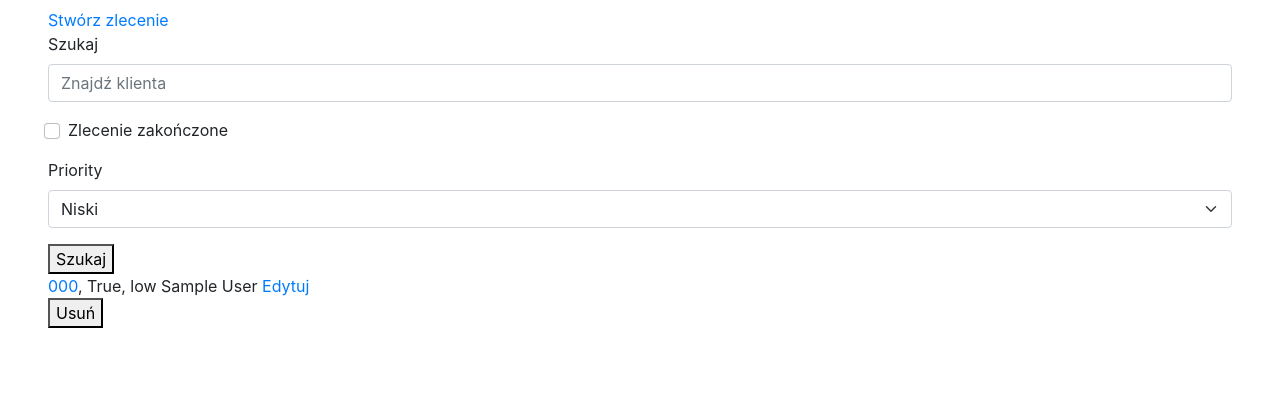
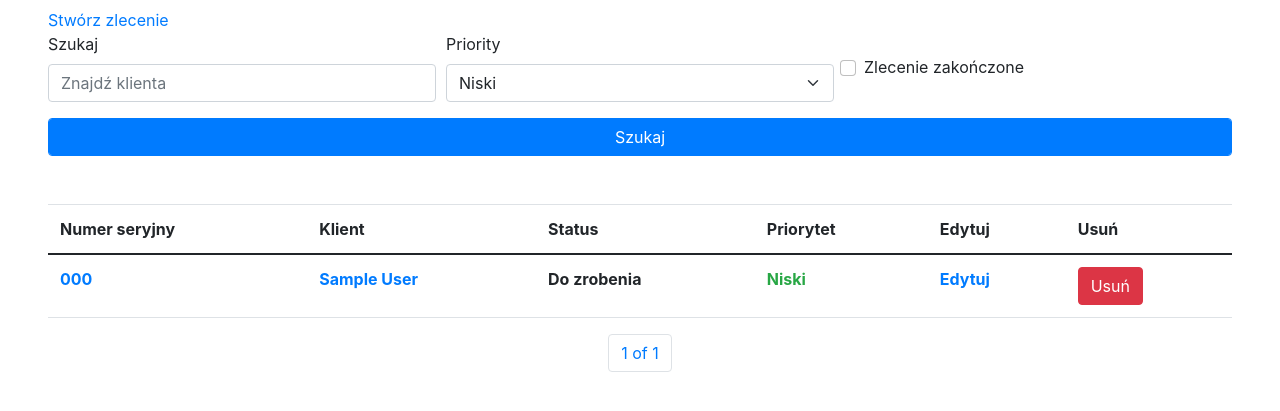
Before and after one commit to DEENUU1/silent-service, a Django app: page / in a window 1280 px wide. Shown: the part 56-467 px from the top of the page. Run offline with Django 4.2, Linux system fonts and the light colour scheme; a user stored in the database is signed in; tables that the repository leaves empty hold one stand-in row (values such as "Sample post"); lists and menus that the app fills with data are empty; some libraries are stand-ins or nearby versions.

Commit message:
style: add styling for repair item list view

```diff
--- a/templates/workshop/repair_item_list.html
+++ b/templates/workshop/repair_item_list.html
@@ -10,24 +10,63 @@
 
 <form method="GET" action="">
     {% csrf_token %}
-    <div>{{q|crispy}}</div>
+    <div class="form-row align-items-center">
+        <div class="col">
+            <div>{{ q|crispy }}</div>
+        </div>
+        <div class="col">
+            <div>{{priority_form|crispy}}</div>
+        </div>
+        <div class="col">
             <div>{{status_form|crispy}}</div>
-    <div>{{priority_form|crispy}}</div>
-    <button type="submit">Szukaj</button>
+        </div>
+    </div>
+    <button class="btn btn-primary form-control" type="submit">Szukaj</button>
 </form>
 
+<table class="table table-hover mt-5">
+    <thead>
+        <tr>
+            <th scope="col">Numer seryjny</th>
+            <th scope="col">Klient</th>
+            <th scope="col">Status</th>
+            <th scope="col">Priorytet</th>
+            <th scope="col">Edytuj</th>
+            <th scope="col">Usuń</th>
+        </tr>
+    </thead>
+    <tbody>
         {% for object in object_list %}
-    <a href="{% url 'workshop:repair-item-detail' object.id %}">{{object.serial_number}}</a>,
-    {{object.status}},
-    {{object.priority}}
-    {{object.customer.name}}
-
-    <a href="{% url 'workshop:repair-item-update' object.id %}">Edytuj</a>
+            <tr>
+                <th scope="row"><a href="{% url 'workshop:repair-item-detail' object.id %}">{{object.serial_number}}</a></th>
+                <th><a href="{% url 'workshop:customer-detail' object.customer.id %}">{{object.customer.name}}</a></th>
+                <th>
+                    {% if object.status %}
+                        <span>Do zrobenia</span>
+                    {% else %}
+                        <span>Zrobione</span>
+                    {% endif %}
+                </th>
+                <th>
+                    {% if object.priority == "low" %}
+                        <span class="text-success">Niski</span>
+                    {% elif object.priority == "mid" %}
+                        <span class="text-warnng">Średni</span>
+                    {% elif object.priority == "high" %}
+                        <span class="text-danger">Wysoki</span>
+                    {% endif %}
+                </th>
+                <th><a href="{% url 'workshop:repair-item-update' object.id %}">Edytuj</a></th>
+                <th>
                     <form action="{% url 'workshop:repair-item-delete' object.id %}" method="POST">
                         {% csrf_token %}
-        <button type="submit">Usuń</button>
+                        <button class="btn btn-danger" type="submit">Usuń</button>
                     </form>
-    <br>
+                </th>
+            </tr>
         {% endfor %}
+    </tbody>
+</table>
 
+{% include "base/pagination.html" %}
 {% endblock %}
```
Lines whose indentation alone changed are shown as unchanged.
